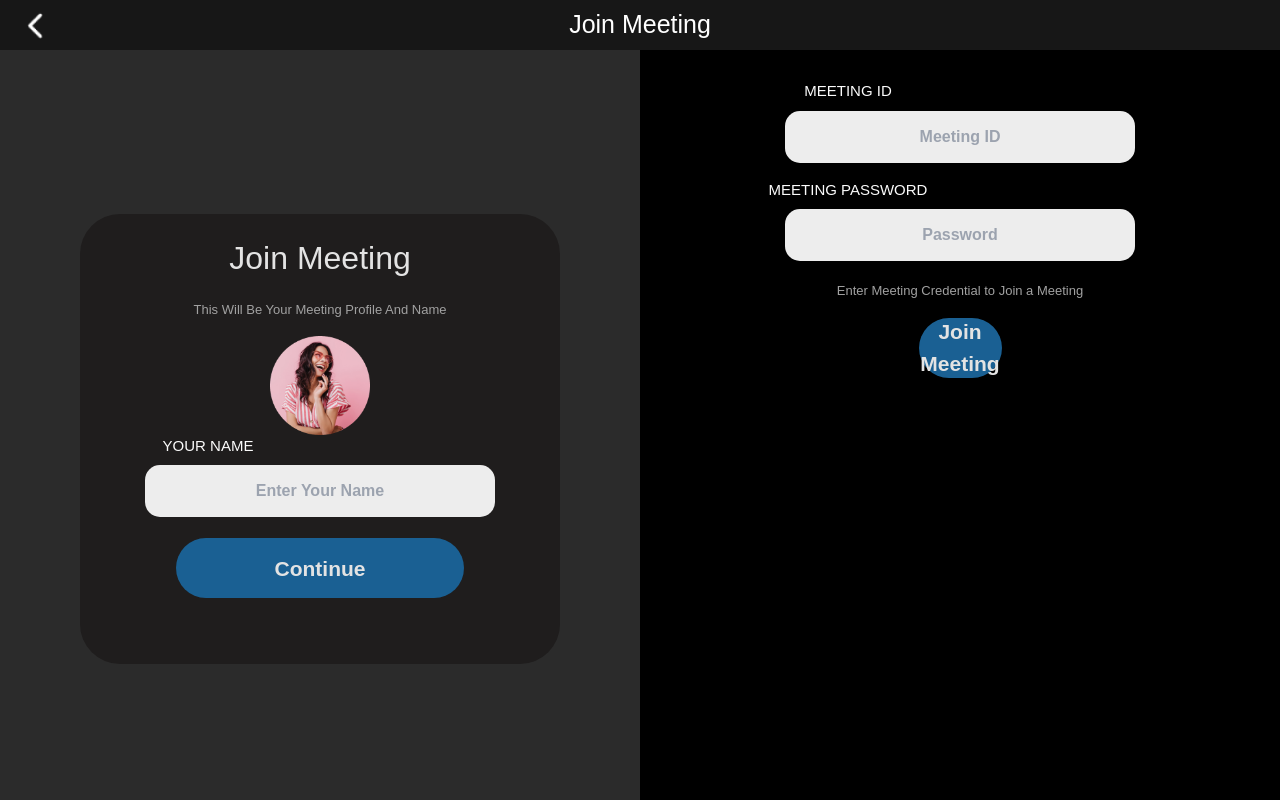
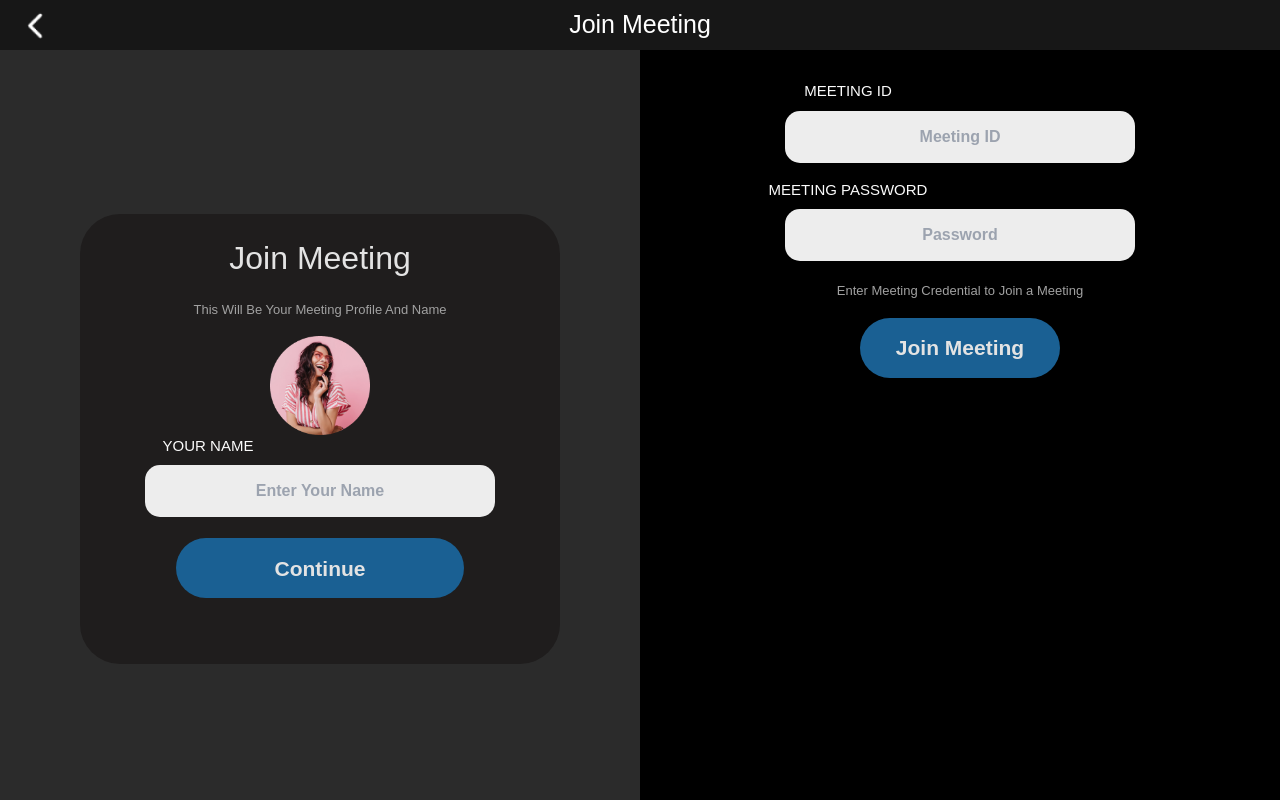
Before and after one commit to Febin-Joseph/zoomify, a React (Create React App) app in the folder client/: page /join in a window 1280 px wide. Built offline with nearby package versions, Linux system fonts and the light colour scheme.

Commit message:
fixed some responsiveness issues and added some styles for it

```diff
--- a/client/src/components/common/button/MainBtn.jsx
+++ b/client/src/components/common/button/MainBtn.jsx
@@ -13,7 +13,7 @@ const MainBtn = ({ value, height, width, onClick, maxWidth }) => {
       <button
         style={buttonStyle}
         className={`rounded-[43px] bg-[#1A6093] flex items-center
-        justify-center content-center m-[5px] ${maxWidth}`}
+        justify-center content-center m-[5px] ${maxWidth} min-w-[200px]`}
         onClick={onClick}>
         {value}
       </button>
--- a/client/src/middleware/nameVerification.js
+++ b/client/src/middleware/nameVerification.js
@@ -1,6 +1,6 @@
 export function nameVerification(nameValidation) {
     if (nameValidation.length <= 2) {
-      return "name must contain atleast two characters"
+      return "name must contain atleast three characters"
     } else {
       return "age verification successful"
     }
--- a/client/src/pages/joinmeeting/JoinMeeting.jsx
+++ b/client/src/pages/joinmeeting/JoinMeeting.jsx
@@ -75,7 +75,7 @@ const JoinMeeting = () => {
               change={''}
               value={''}
             />
-
+            <div className='mt-[-35px]'>
               <InputBtn
                 text={"MEETING PASSWORD"}
                 type={"password"}
@@ -85,7 +85,7 @@ const JoinMeeting = () => {
                 change={''}
                 value={''}
               />
-
+            </div>
             <div className='flex items-center justify-center'>
               <p className='text-[#A1A1A1] text-[13px] lg:w-[25vw] w-[250px] text-center mt-1 mb-3'>
                 Enter Meeting Credential to Join a Meeting
@@ -166,11 +166,12 @@ const JoinMeeting = () => {
           </p>
         </div>
 
-        <div className='mb-8'>
+        <div className='mb-8 '>
           <MainBtn
             value={"Join Meeting"}
             width={60}
             height={60}
+            maxWidth={'max-w-[300px]'}
           />
         </div>
       </div>
--- a/client/src/pages/signup/Rightside.jsx
+++ b/client/src/pages/signup/Rightside.jsx
@@ -12,7 +12,7 @@ const Rightside = ({ value1, logo1, value2, logo2 }) => {
         change={''}
         value={''}
       />
-
+<div className='mt-[-40px] lg:mt-0'>
       <InputBtn
         text={"ENTER YOUR PASSWORD"}
         type={"Password"}
@@ -22,7 +22,7 @@ const Rightside = ({ value1, logo1, value2, logo2 }) => {
         change={''}
         value={''}
       />
-
+</div>
       <div className='flex items-center justify-center'>
         <p className='text-[#A1A1A1] text-[13px] lg:w-[25vw] w-[250px] text-center mt-1 mb-3'>
           By proceeding, I agree to the Zoomify’s Privacy Statement and Terms of Service.
```
Lines whose indentation alone changed are shown as unchanged.
